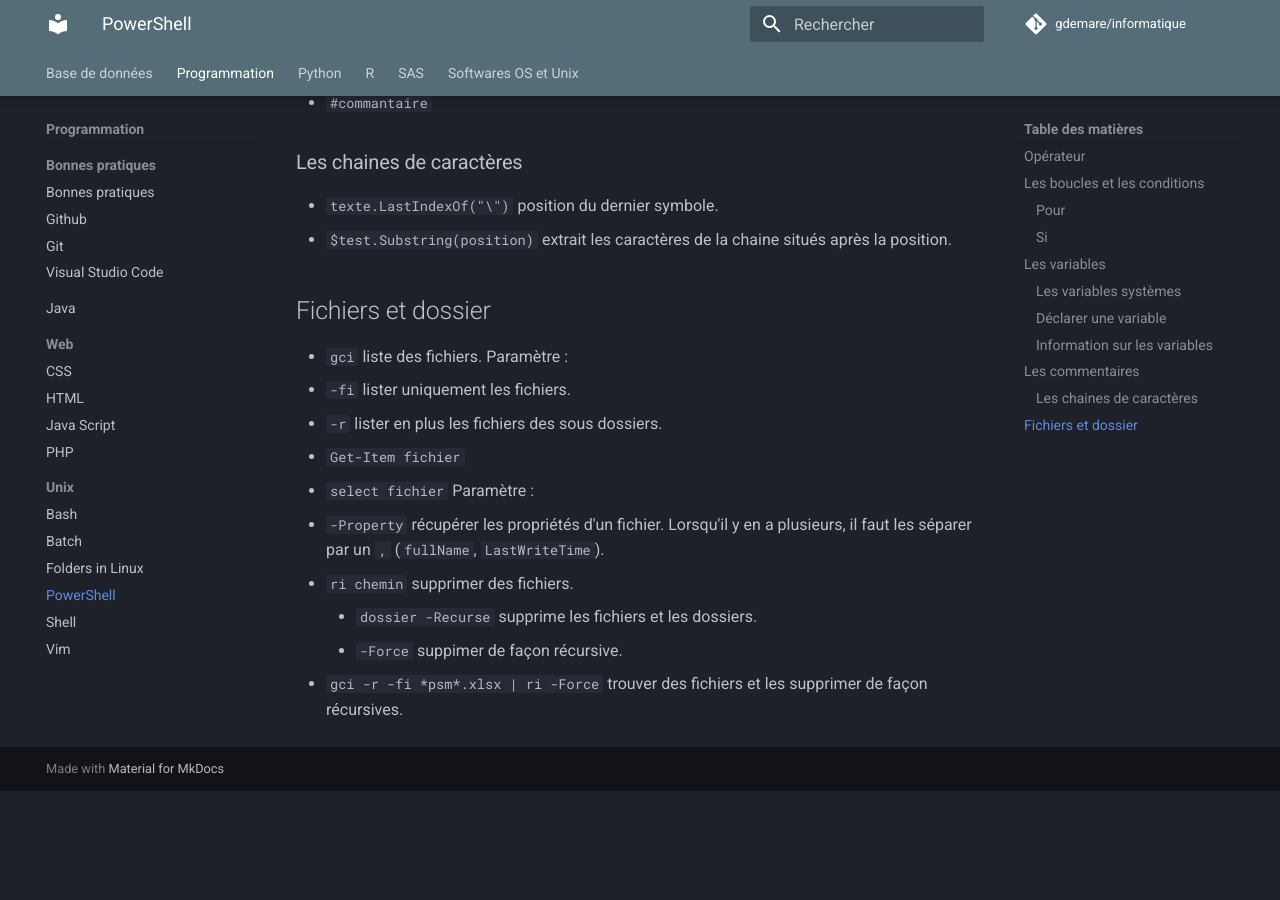
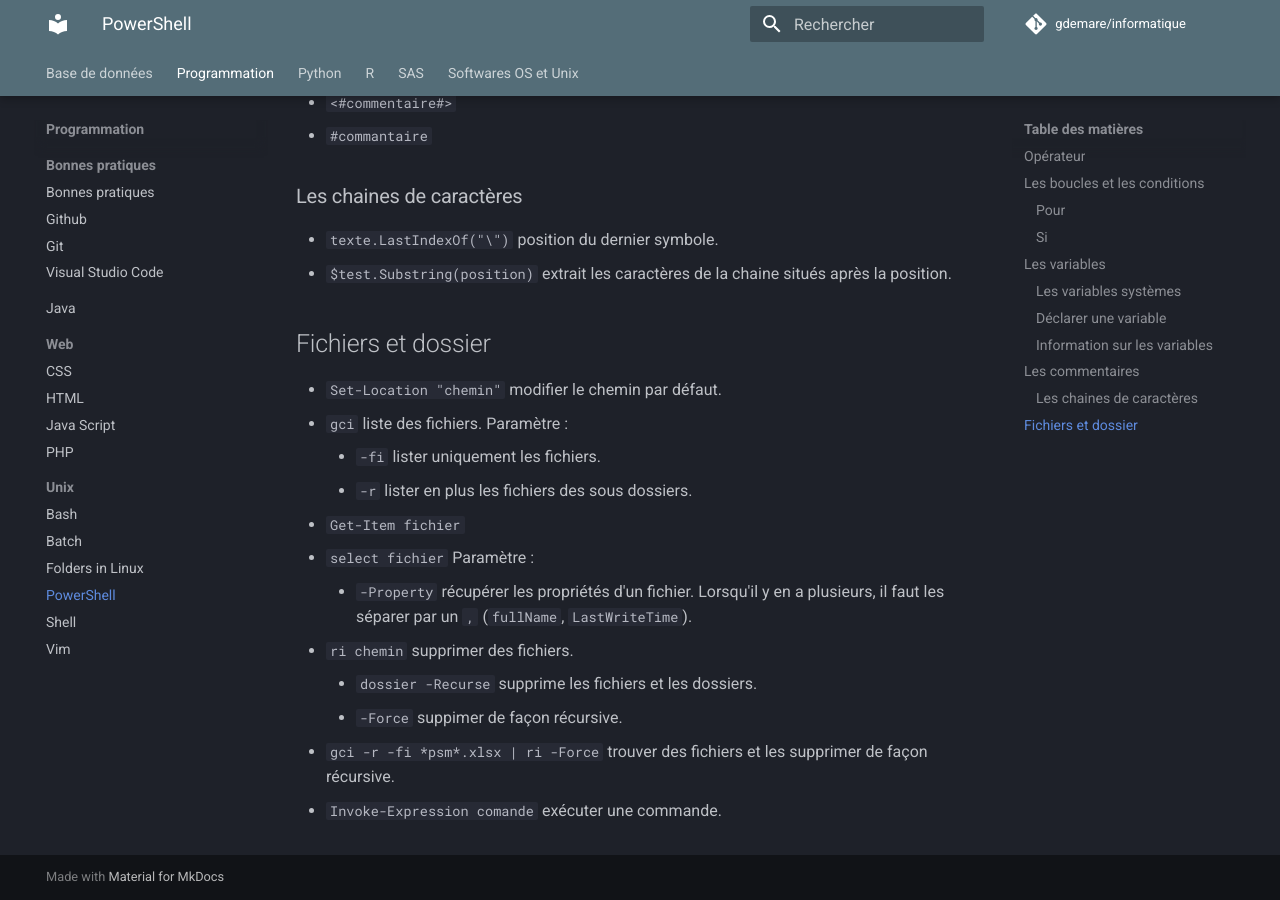
Before and after one commit to gdemare/Informatique, an MkDocs documentation site: the page built from docs/sofwares-os-unix/unix/powershell.md, in a window 1280 px wide and 900 px high, scrolled down 1415 px. Built offline with MkDocs 1.6.1 and Material for MkDocs 9.7.7, drawn with Linux system fonts in a browser that asks for light colours; comment, search, counter and statistics services are not loaded; before the commit the page ends 2206 px from its top, so only the background shows below that.

Commit message:
Update powershell.md

```diff
--- a/docs/sofwares-os-unix/unix/powershell.md
+++ b/docs/sofwares-os-unix/unix/powershell.md
@@ -37,12 +37,12 @@
 
 ### Les variables systèmes
 
-`$PSCommandPath` chemin du script en cours.
+* `$PSCommandPath` chemin du script en cours.
 
 ### Déclarer une variable
 
-`$variable=valeur` créer une variable.
-`$variable` appeler une variable.
+* `$variable=valeur` créer une variable.
+* `$variable` appeler une variable.
 
 ### Information sur les variables
 
@@ -55,20 +55,28 @@
 * `#commantaire`
 
 ### Les chaines de caractères
+
 * `texte.LastIndexOf("\")` position du dernier symbole.
 * `$test.Substring(position)` extrait les caractères de la chaine situés après la position.
 
 ## Fichiers et dossier
 
-* `gci` liste des fichiers.
-Paramètre :
-  - `-fi` lister uniquement les fichiers.
-  - `-r` lister en plus les fichiers des sous dossiers.
+* `Set-Location "chemin"` modifier le chemin par défaut.
+* `gci` liste des fichiers. Paramètre :
+
+	* `-fi` lister uniquement les fichiers.
+	* `-r` lister en plus les fichiers des sous dossiers.
+
 * `Get-Item fichier`
-* `select fichier`
-Paramètre :
-   - ` -Property` récupérer les propriétés d'un fichier. Lorsqu'il y en a plusieurs, il faut les séparer par un `,` (`fullName`, ` LastWriteTime`).
+* `select fichier` Paramètre :
+
+	* ` -Property` récupérer les propriétés d'un fichier. Lorsqu'il y en a plusieurs, il faut les séparer par un `,` (`fullName`, ` LastWriteTime`).
+
 * `ri chemin` supprimer des fichiers.
+
 	* `dossier -Recurse` supprime les fichiers et les dossiers.
 	* `-Force` suppimer de façon récursive.
-* `gci -r -fi *psm*.xlsx | ri -Force` trouver des fichiers et les supprimer de façon récursives.
+
+* `gci -r -fi *psm*.xlsx | ri -Force` trouver des fichiers et les supprimer de façon récursive.
+
+* `Invoke-Expression comande` exécuter une commande.
```
